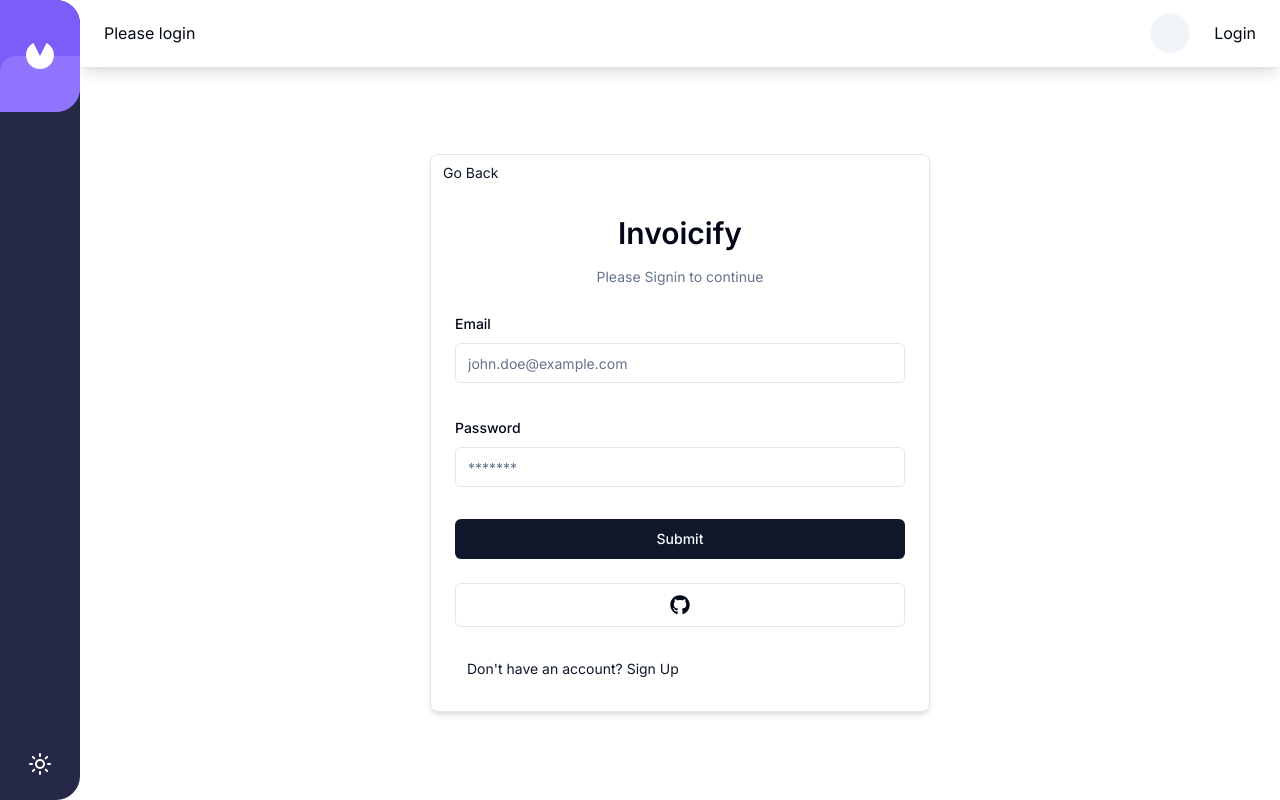
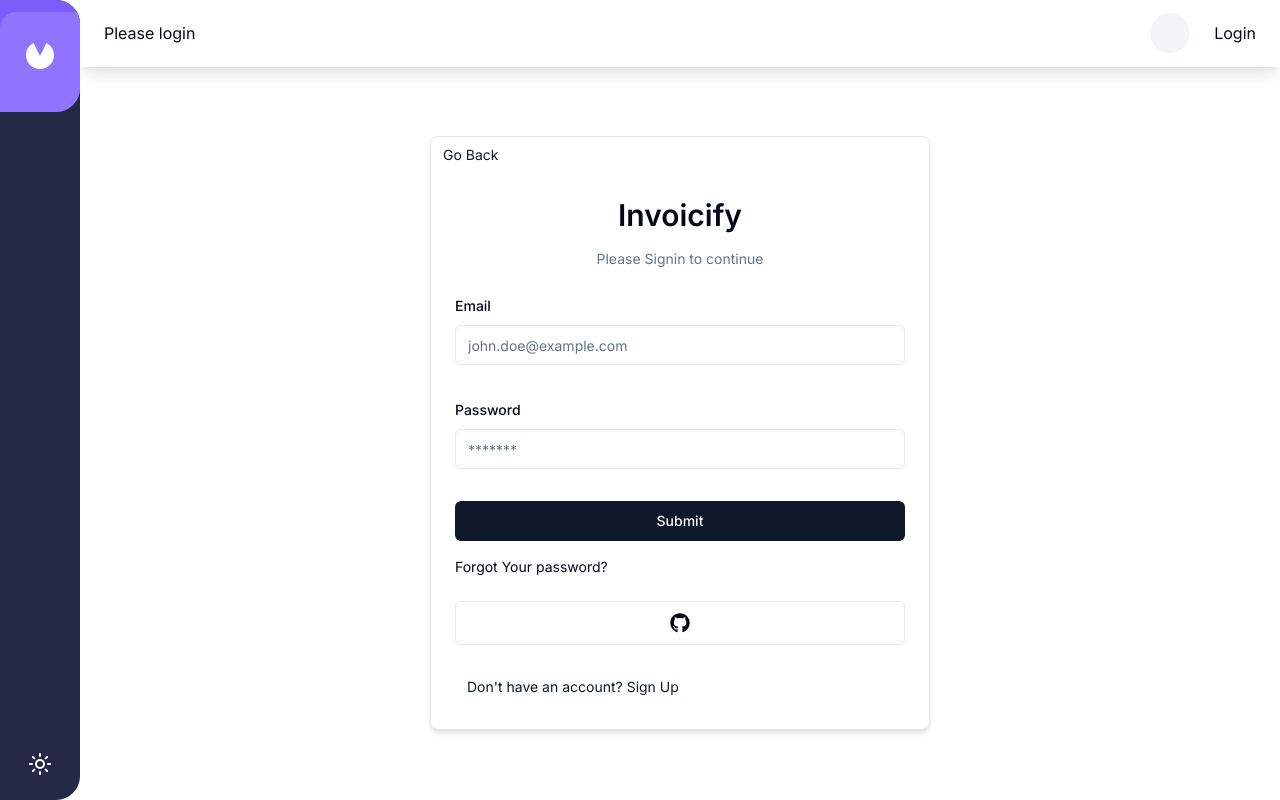
Before and after one commit to AliSherTR/inovicify-nextjs, a Next.js app: page /auth/login in a window 1280 px wide. Built offline with nearby package versions, Linux system fonts and the light colour scheme; no server answers.

Commit message:
OAuth bug fix

```diff
--- a/app/page.tsx
+++ b/app/page.tsx
@@ -1,4 +1,6 @@
+"use client";
 import { Button } from "@/components/ui/button";
+import { signIn } from "next-auth/react";
 import Link from "next/link";
 
 export default function Home() {
@@ -26,6 +28,7 @@ export default function Home() {
                 </Button>
                 <Button
                     variant={"link"}
+                    onClick={() => signIn("github")}
                     className=" dark:text-white text-black"
                 >
                     Sign in with Github
--- a/components/auth/login-form.tsx
+++ b/components/auth/login-form.tsx
@@ -19,6 +19,7 @@ import { useState, useTransition } from "react";
 import { login } from "@/actions/login";
 import FormError from "../form-error";
 import FormSuccess from "../form-success";
+import Link from "next/link";
 
 export function LoginForm() {
     const [error, setError] = useState<string | undefined>("");
@@ -92,11 +93,16 @@ export function LoginForm() {
                     />
                     <FormError message={error} />
                     <FormSuccess message={success} />
+
                     <Button type="submit" className="w-full">
                         Submit
                     </Button>
                 </form>
             </Form>
+
+            <Link href={"/"} className=" text-sm hover:underline block mt-4">
+                Forgot Your password?
+            </Link>
         </CardWrapper>
     );
 }
```
